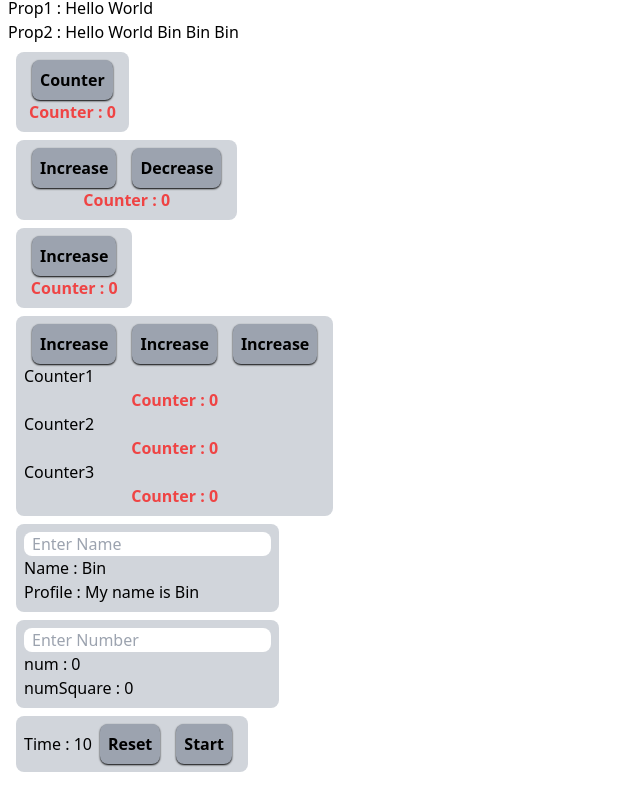
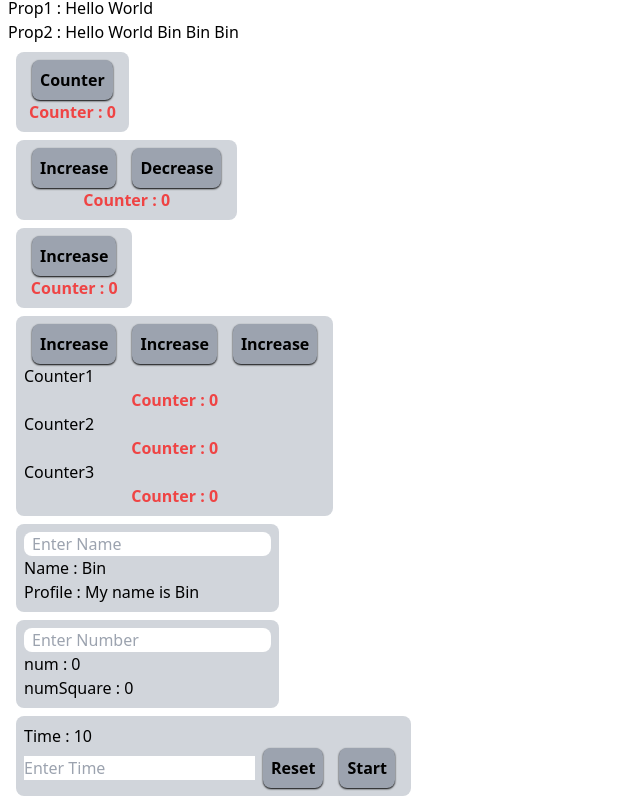
Before and after one commit to soAcademy/workshop-state-and-event, a React (Create React App) app: page / in a window 1280 px wide. Shown: the part 1186-1990 px from the top of the page, without its empty margins (0-640 px from the left). Before the commit the page ends 1966 px from the top, so only its background shows below. Built offline with nearby package versions, Linux system fonts and the light colour scheme.

Commit message:
fix:refactor Timer Function

```diff
--- a/src/Effects/Effect4.js
+++ b/src/Effects/Effect4.js
@@ -13,21 +13,35 @@ const Effect4 = () => {
   return (
     <div className="w-fit bg-gray-300 rounded-lg p-2 m-2">
       Time : {time}
+      <form>
+        <input
+          type="number"
+          placeholder="Enter Time"
+          onChange={(e) => {
+            setStart(false);
+            setTime(e.target.value);
+          }}
+        ></input>
         <button
-        onClick={() => {
+          onClick={(e) => {
+            e.preventDefault();
             setStart(false);
-          setTime(10);
+            setTime(e.target.form[0].value ? e.target.form[0].value : 10);
           }}
           className="p-2 bg-gray-400 font-bold rounded-lg mx-2 shadow-sm shadow-black duration-75 hover:shadow-md hover:shadow-black active:bg-gray-500"
         >
           Reset
         </button>
         <button
-        onClick={() => setStart(!start)}
+          onClick={(e) => {
+            e.preventDefault();
+            setStart(!start);
+          }}
           className="p-2 bg-gray-400 font-bold rounded-lg mx-2 shadow-sm shadow-black duration-75 hover:shadow-md hover:shadow-black active:bg-gray-500"
         >
           Start
         </button>
+      </form>
     </div>
   );
 };
```
Lines whose indentation alone changed are shown as unchanged.
